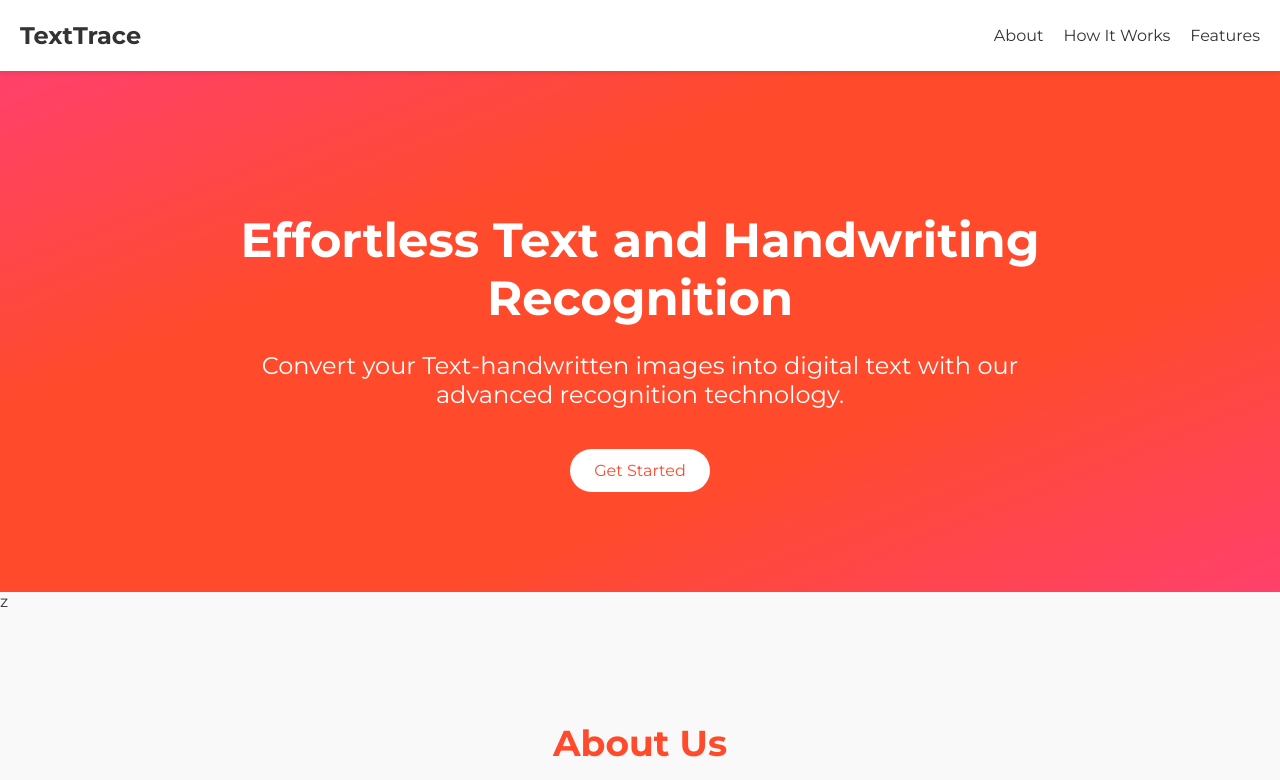
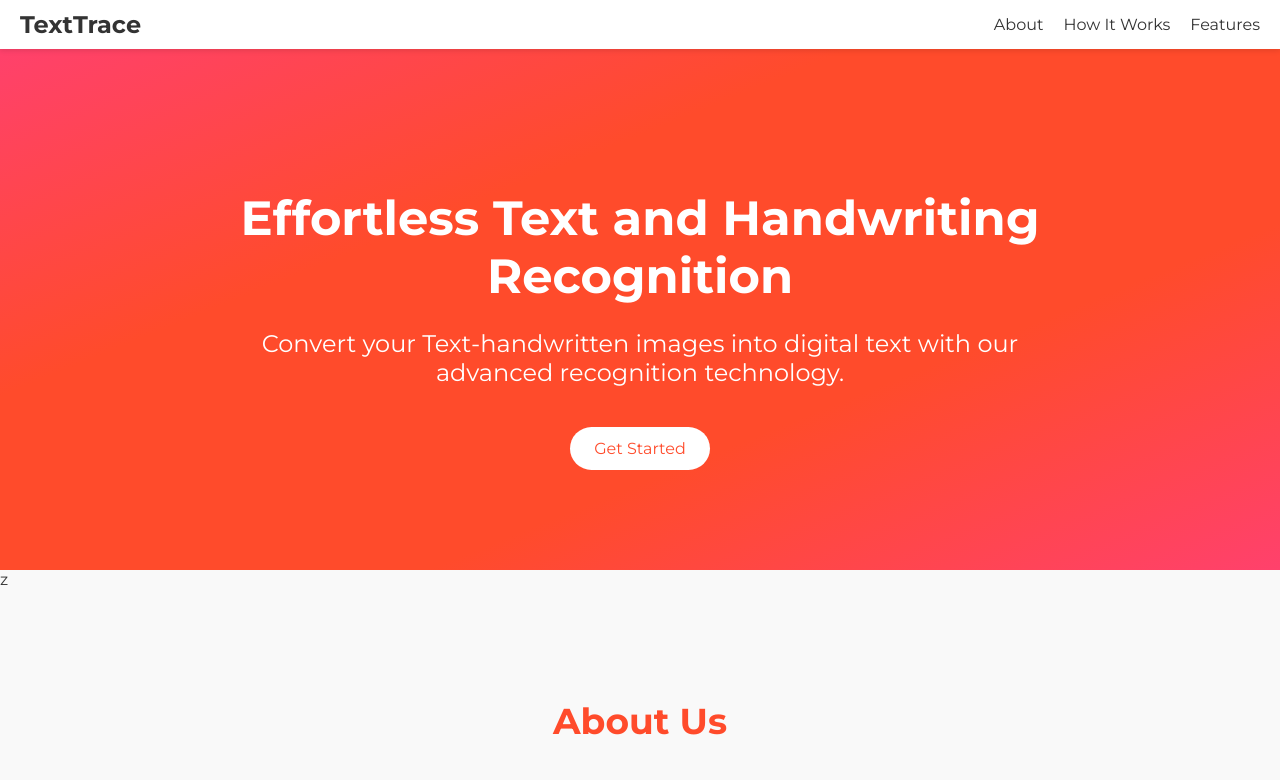
Before and after one commit to TheTJ47/TextTrace-, a plain HTML site: page index.html in a window 1280 px wide. Shown: the top 780 px of the page. Drawn offline with nearby package versions, Linux system fonts and the light colour scheme.

Commit message:
Update style.css

```diff
--- a/static/style.css
+++ b/static/style.css
@@ -36,6 +36,8 @@ nav {
 nav ul {
   list-style: none;
   display: flex;
+  margin: 0; /* Remove margin */
+  padding: 0; /* Remove padding */
 }
 
 nav ul li {
```
